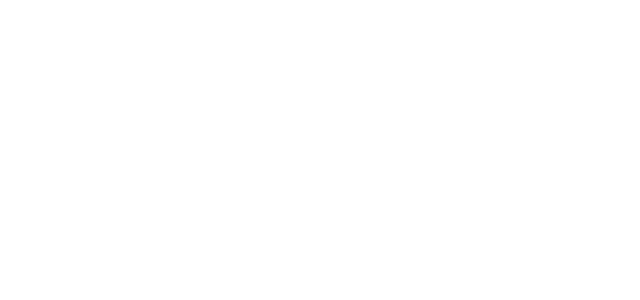
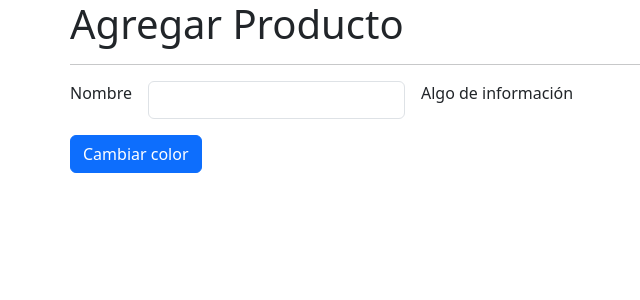
Before and after one commit to gaom13/Curso-Angular-Udemy, an Angular app in the folder bases/: page /products/product in a window 1280 px wide. Before the commit this address led to /. Shown: the top 300 px of the page, without its empty margins (12-652 px from the left). Built offline with nearby package versions, Linux system fonts and the light colour scheme.

Commit message:
Creando la estructura de la aplicación

```diff
--- a/bases/src/app/app-routing.module.ts
+++ b/bases/src/app/app-routing.module.ts
@@ -1,7 +1,16 @@
 import { NgModule } from '@angular/core';
 import { RouterModule, Routes } from '@angular/router';
 
-const routes: Routes = [];
+const routes: Routes = [
+  {
+    path: 'products',
+    loadChildren: () => import('./products/products.module').then(m => m.ProductsModule)
+  },
+  {
+    path: '**',
+    redirectTo: 'products'
+  }
+];
 
 @NgModule({
   imports: [RouterModule.forRoot(routes)],
--- /dev/null
+++ b/bases/src/app/products/pages/productPage/productPage.component.css
@@ -0,0 +1,3 @@
+:host {
+  display: block;
+}
--- /dev/null
+++ b/bases/src/app/products/pages/productPage/productPage.component.html
@@ -0,0 +1,26 @@
+<h1>Agregar Producto</h1>
+<hr>
+
+<form>
+  <div class="row g-3 aling-items-center mb-3">
+    <div class="col-auto">
+      <label>Nombre</label>
+    </div>
+
+    <div class="col-auto">
+      <input type="text" class="form-control">
+    </div>
+
+    <div class="col-auto">
+      <span>Algo de información</span>
+    </div>
+
+  </div>
+
+  <div class="row">
+    <div class="col">
+      <button class="btn btn-primary">Cambiar color</button>
+    </div>
+  </div>
+
+</form>
--- /dev/null
+++ b/bases/src/app/products/pages/productPage/productPage.component.ts
@@ -0,0 +1,18 @@
+import { CommonModule } from '@angular/common';
+import { ChangeDetectionStrategy, Component, type OnInit } from '@angular/core';
+
+@Component({
+    selector: 'app-product-page',
+    // standalone: true,
+    // imports: [
+    //     CommonModule,
+    // ],
+    templateUrl: './productPage.component.html',
+    styleUrl: './productPage.component.css',
+    changeDetection: ChangeDetectionStrategy.OnPush,
+})
+export class ProductPageComponent implements OnInit {
+
+    ngOnInit(): void { }
+
+}
```
Also changed, not shown: bases/src/app/products/products-routing.module.ts (added, +25 -0 lines), bases/src/app/products/products.module.ts (added, +16 -0 lines), 1 other file (tests, documents, lock files or other folders).
